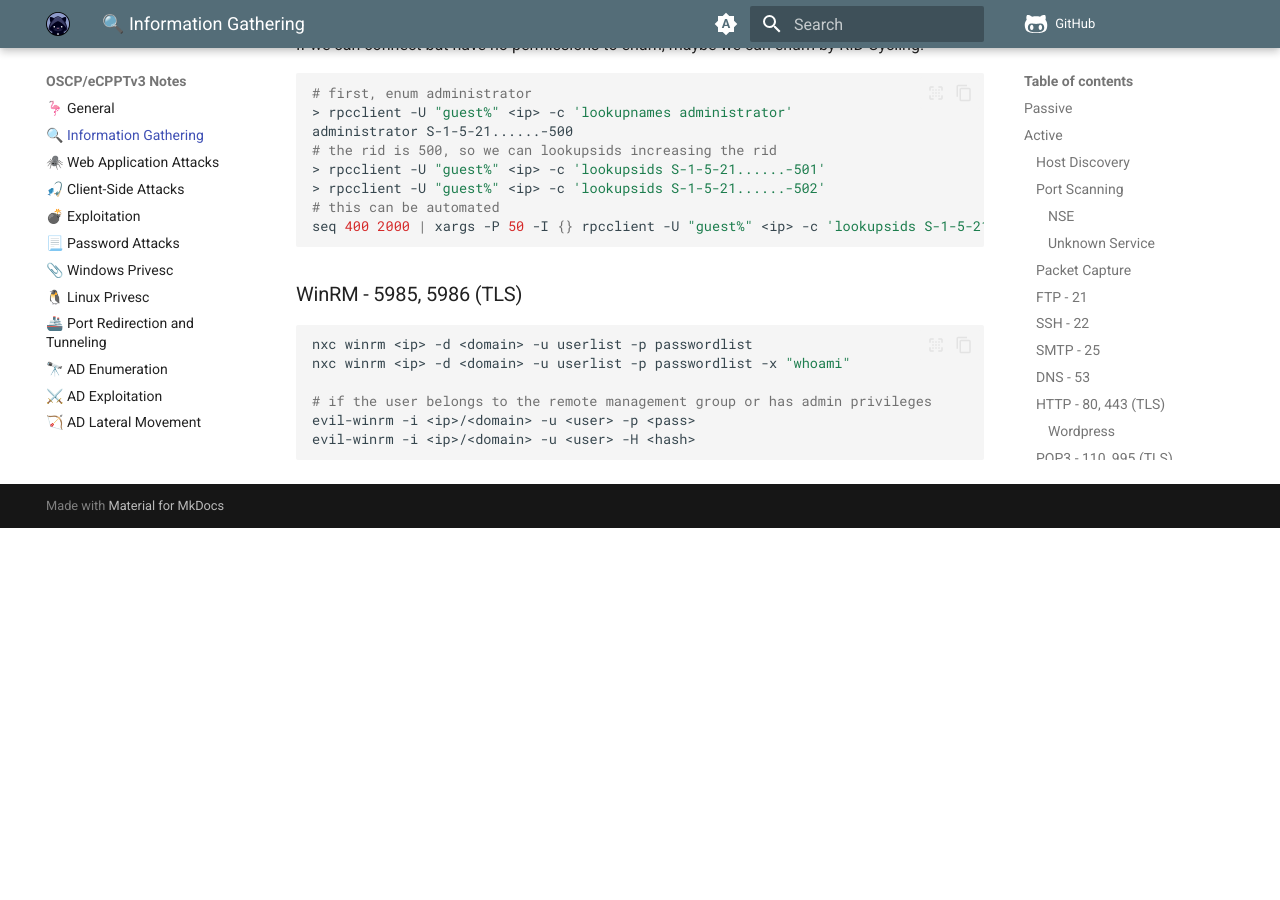
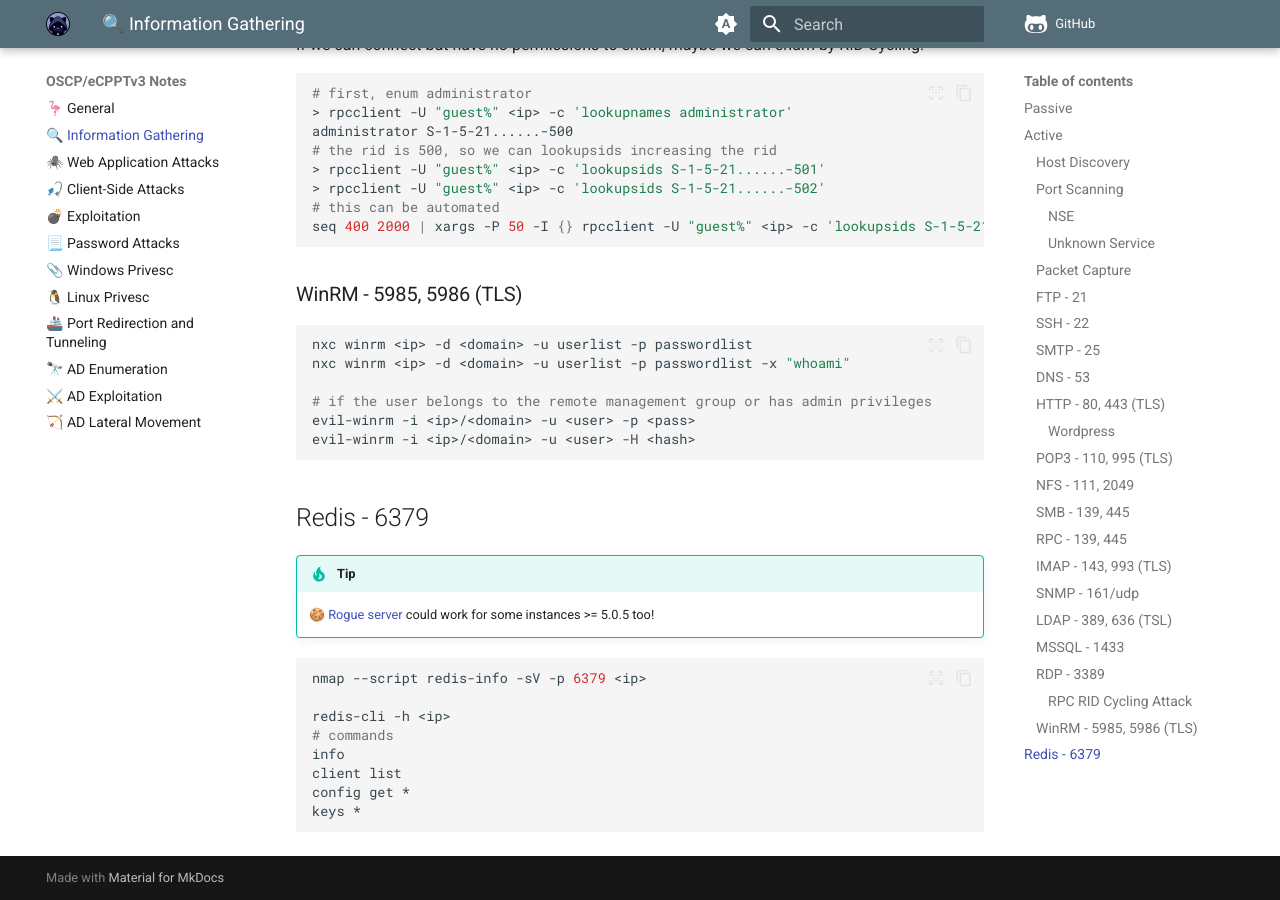
Before and after one commit to krovs/oscp-notes, an MkDocs documentation site: the page built from docs/10_info_gathering.md, in a window 1280 px wide and 900 px high, scrolled down 9238 px. Built offline with MkDocs 1.6.1 and Material for MkDocs 9.7.7, drawn with Linux system fonts in a browser that asks for light colours; comment, search, counter and statistics services are not loaded; before the commit the page ends 9766 px from its top, so only the background shows below that.

Commit message:
Add services, fixes and reformats

````diff
--- a/docs/10_info_gathering.md
+++ b/docs/10_info_gathering.md
@@ -469,3 +469,19 @@ nxc winrm <ip> -d <domain> -u userlist -p passwordlist -x "whoami"
 evil-winrm -i <ip>/<domain> -u <user> -p <pass>
 evil-winrm -i <ip>/<domain> -u <user> -H <hash>
 ```
+
+## Redis - 6379
+
+!!! tip
+    🍪 [Rogue server](https://book.hacktricks.wiki/en/network-services-pentesting/6379-pentesting-redis.html?highlight=redis#interactive-shell) could work for some instances >= 5.0.5 too!
+
+```shell
+nmap --script redis-info -sV -p 6379 <ip>
+
+redis-cli -h <ip>
+# commands
+info
+client list
+config get *
+keys *
+```
````
Also changed, not shown: docs/15_windows_privesc.md (+10 -3 lines), docs/16_linux_privesc.md (+5 -1 lines), docs/17_port_red_tun.md (+2 -2 lines), docs/index.md (+3 -0 lines).
